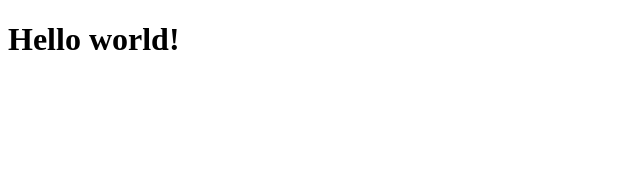
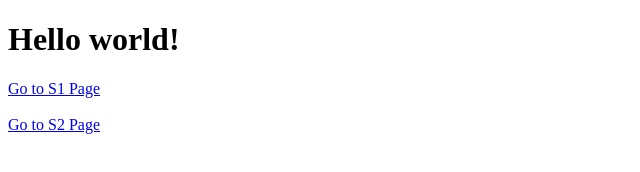
Before and after one commit to prajakta-blip/test, a plain HTML site: page index.html in a window 1280 px wide. Shown: the whole page, without its empty margins (0-640 px from the left). Drawn offline with Linux system fonts and the light colour scheme.

Commit message:
updated index.html content

```diff
--- a/index.html
+++ b/index.html
@@ -7,5 +7,8 @@
 </head>
 <body>
     <h1>Hello world!</h1>
+
+    <a href="s1.html">Go to S1 Page</a><br><br>
+    <a href="s2.html">Go to S2 Page</a>
 </body>
 </html>
```
